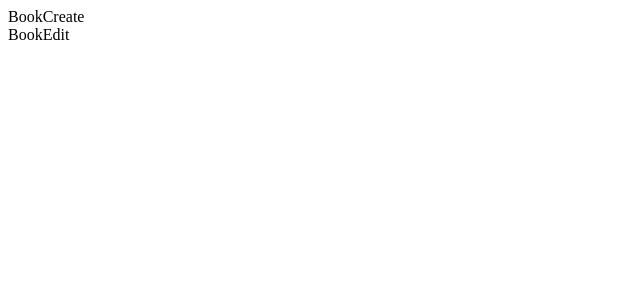
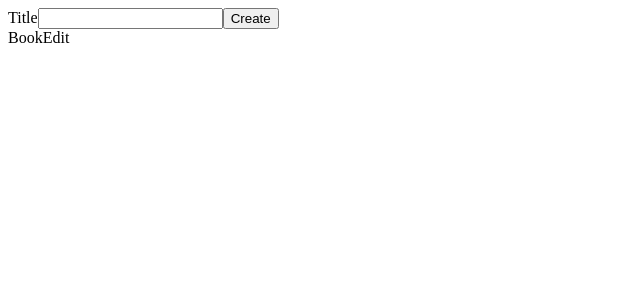
Before and after one commit to VsevolodPantjukhin/books, a React (Create React App) app: page / in a window 1280 px wide. Shown: the top 300 px of the page, without its empty margins (0-640 px from the left). Built offline with nearby package versions, Linux system fonts and the light colour scheme.

Commit message:
Receiving New Titles

```diff
--- a/src/App/App.js
+++ b/src/App/App.js
@@ -7,9 +7,13 @@
 const App = () => {
   const [books, setBooks] = useState([]);
 
+  const createBook = (title) => {
+    console.log('Need to add book with title:', title);
+  };
+
   return (
     <div>
-      <BookCreate />
+      <BookCreate onCreate={createBook} />
       <BookList />
     </div>
   );
--- a/src/components/BookCreate/BookCreate.js
+++ b/src/components/BookCreate/BookCreate.js
@@ -1,9 +1,26 @@
 import React from 'react';
+import { useState } from 'react';
 
-const BookCreate = () => {
+const BookCreate = ({ onCreate }) => {
+  const [title, setTitle] = useState('');
+
+  const handleChange = (event) => {
+    setTitle(event.target.value);
+  };
+
+  const handleSubmit = (event) => {
+    event.preventDefault();
+    onCreate(title);
+    setTitle('');
+  };
+
   return (
     <div>
-      <div>BookCreate</div>
+      <form onSubmit={handleSubmit}>
+        <label>Title</label>
+        <input value={title} onChange={handleChange} />
+        <button>Create</button>
+      </form>
     </div>
   );
 };
```
